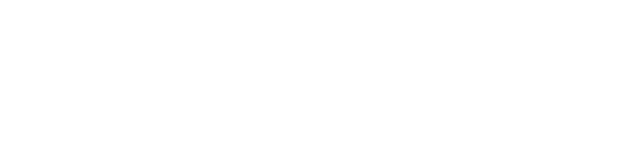
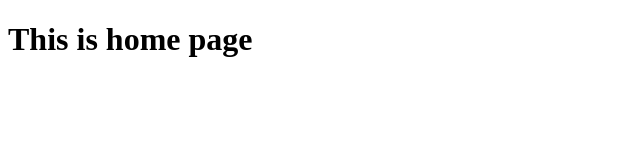
Before and after one commit to Shilupa/autoShare, a plain HTML site: page client/index.html in a window 1280 px wide. Shown: the whole page, without its empty margins (0-640 px from the left). Drawn offline with Linux system fonts and the light colour scheme.

Commit message:
checking clone and push

```diff
--- a/client/index.html
+++ b/client/index.html
@@ -4,9 +4,10 @@
     <meta charset="UTF-8">
     <meta http-equiv="X-UA-Compatible" content="IE=edge">
     <meta name="viewport" content="width=device-width, initial-scale=1.0">
-    <title>Document</title>
+    <title>Home</title>
 </head>
 <body>
+    <h1>This is home page</h1>
 
 </body>
 </html>
```
